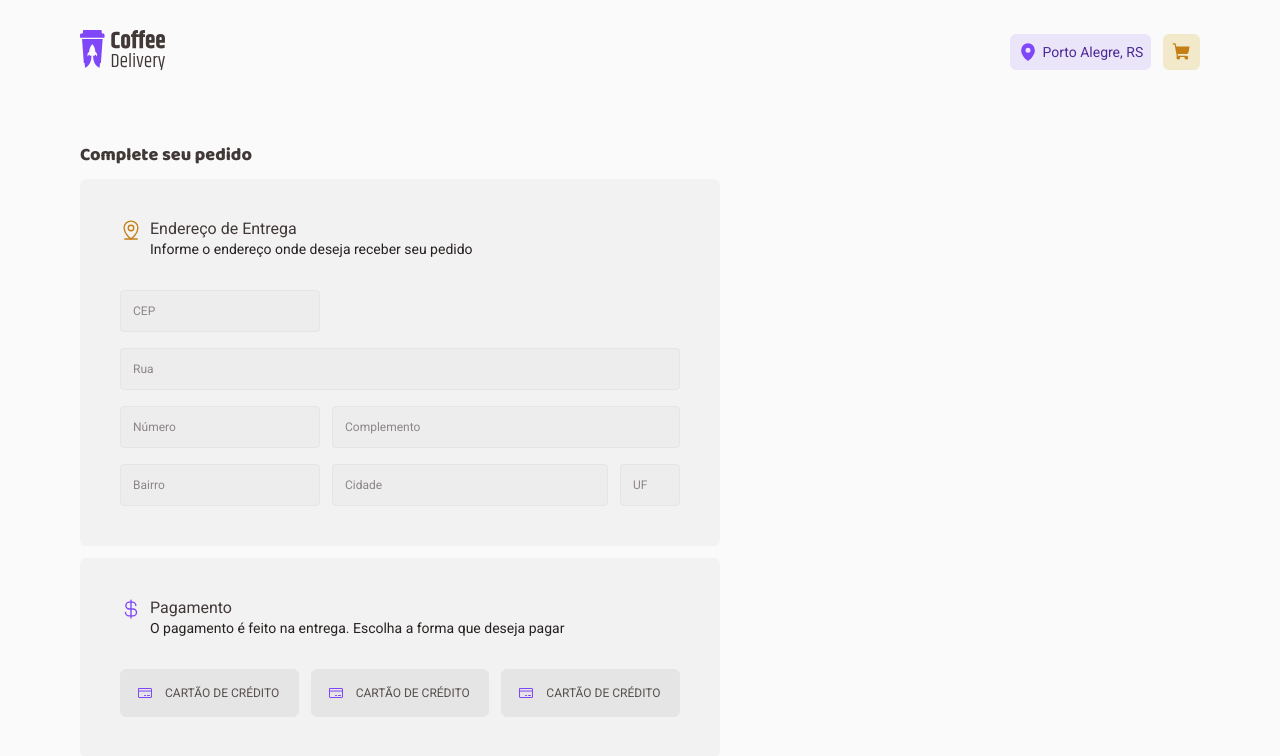
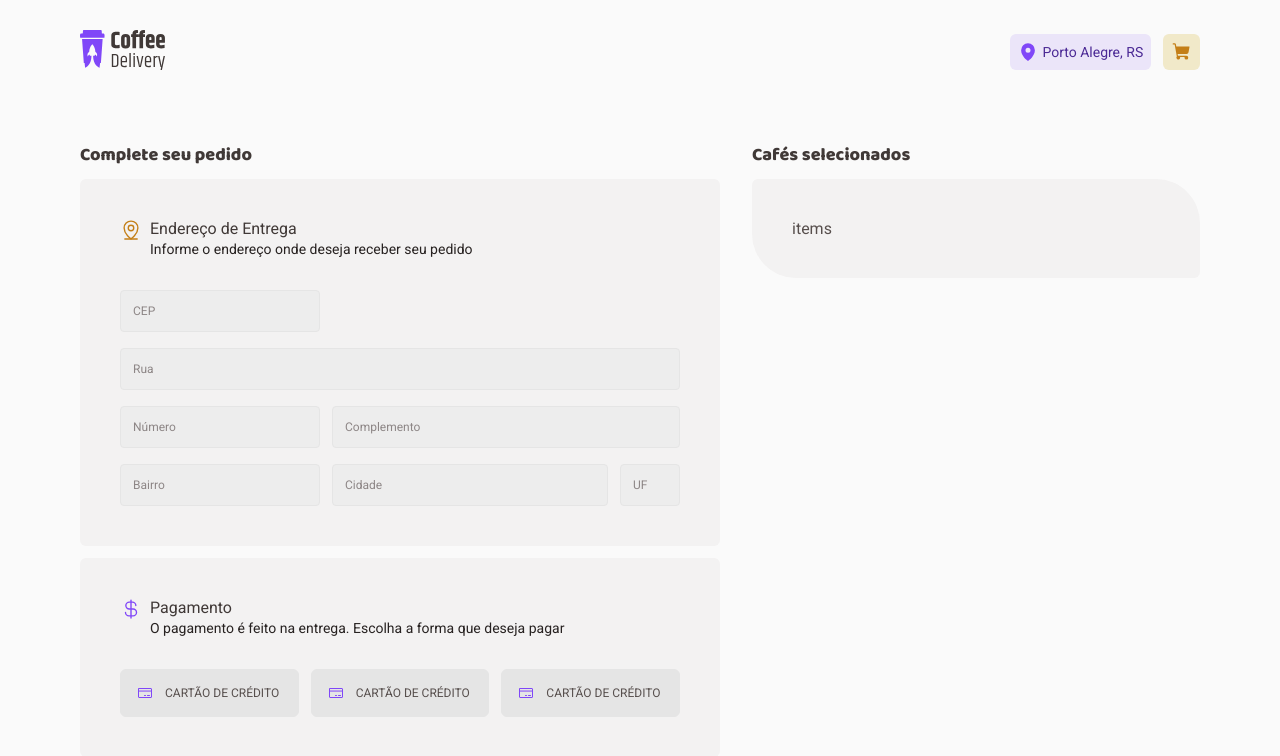
Before and after one commit to PedroMakengo/ignite-coffe-delivery, a React (Vite) app: page /completeOrder in a window 1280 px wide. Shown: the top 756 px of the page. Built offline with nearby package versions, Linux system fonts and the light colour scheme.

Commit message:
Terminando

```diff
--- a/src/pages/CompleteOrder/components/SelectedCoffees/index.tsx
+++ b/src/pages/CompleteOrder/components/SelectedCoffees/index.tsx
@@ -1,7 +1,16 @@
+import { TitleText } from '../../../../components/Typography'
+import { DetailsContainer, SelectedCoffeesContainer } from './styles'
+
 export function SelectedCoffees() {
   return (
-    <div>
-      <h1></h1>
-    </div>
+    <SelectedCoffeesContainer>
+      <TitleText size="xs" color="subtitle">
+        Cafés selecionados
+      </TitleText>
+
+      <DetailsContainer>
+        <p>items</p>
+      </DetailsContainer>
+    </SelectedCoffeesContainer>
   )
 }
--- a/src/pages/CompleteOrder/index.tsx
+++ b/src/pages/CompleteOrder/index.tsx
@@ -1,11 +1,13 @@
 import { CompleteOrderContainer } from './styles'
 
 import { CompleteOrderForm } from './components/CompleteOrderForm'
+import { SelectedCoffees } from './components/SelectedCoffees'
 
 export function CompleteOrderPage() {
   return (
     <CompleteOrderContainer className="container">
       <CompleteOrderForm />
+      <SelectedCoffees />
     </CompleteOrderContainer>
   )
 }
```
